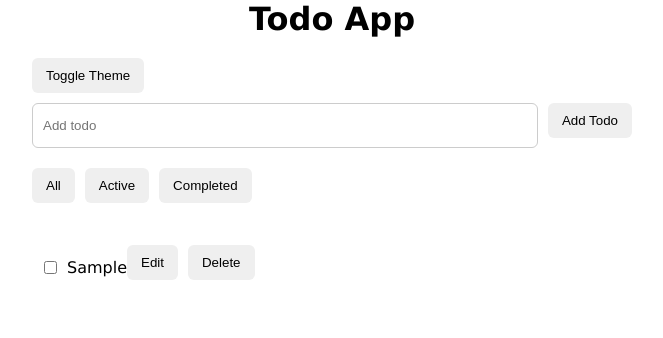
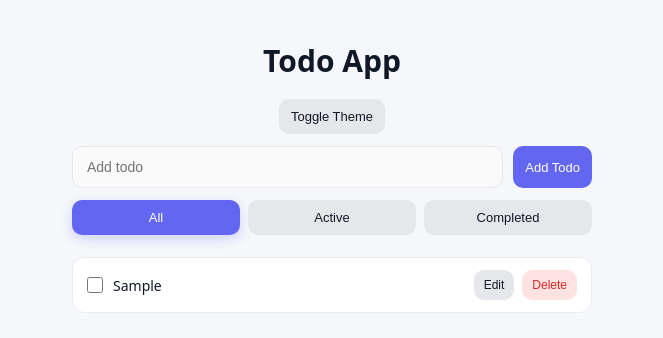
Before and after one commit to vbolden/ContextAPI_todo_list, a React (Vite) app: page / in a window 1280 px wide. Both pictures are taken after typing "Sample" into the empty fields and a click on the button "Add Todo". Shown: the top 338 px of the page, without its empty margins (308-971 px from the left). Built offline with nearby package versions, Linux system fonts and the light colour scheme.

Commit message:
redesigned app

```diff
--- a/src/App.css
+++ b/src/App.css
@@ -1,59 +1,159 @@
 * {
+    margin: 0;
     padding: 0;
-    margin: 0;
     box-sizing: border-box;
 }
 
-body {
-    font-family: Verdana, sans-serif;
+button,
+input {
+    transition: all 0.2s ease;
 }
 
-.container {
-    width: 600px;
-    height: fit-content;
-    margin: 0 auto;
+body {
+    font-family: system-ui, -apple-system, Segoe UI, Roboto, sans-serif;
 }
 
-h1 {
-    margin-bottom: 20px;
-    text-align: center;
+/* THEME SYSTEM */
+.container {
+    min-height: 100vh;
+    padding: 40px 16px;
+    display: flex;
+    flex-direction: column;
+    align-items: center;
+    gap: 12px;
 }
 
+.container.light {
+    background: #f5f7fb;
+    color: #111827;
+}
+
+.container.dark {
+    background-color: #121826;
+    color: #e5e7eb;
+}
+
+/* keep content aligned */
+.container>h1,
+.container>form,
+.container>div {
+    width: 100%;
+    max-width: 520px;
+}
+
+/* APP TITLE */
+h1 {
+    font-size: 30px;
+    font-weight: 700;
+    text-align: center;
+    margin-bottom: 6px;
+}
+
+/* INPUT FORM */
 form {
     display: flex;
     gap: 10px;
-    margin-bottom: 20px;
 }
 
-input[type="text"] {
+input {
     flex: 1;
-    padding: 10px;
-    border-radius: 6px;
-    border: 1px solid #ccc;
+    padding: 12px 14px;
+    border-radius: 10px;
+    border: 1px solid #e5e7eb;
+    outline: none;
+    font-size: 14px;
+    background: #fafafa;
+    color: #111827;
 }
 
+input:focus {
+    border-color: #6366f1;
+    background: white;
+    box-shadow: 0 0 0 3px rgba(99, 102, 241, 0.15);
+}
+
+.container.dark input {
+    background: #1f2937;
+    border: 1px solid #374151;
+    color: white;
+}
+
+/* BUTTON SYSTEM */
 button {
-    padding: 10px 14px;
     border: none;
-    border-radius: 6px;
+    padding: 10px 12px;
+    border-radius: 10px;
     cursor: pointer;
-    margin-bottom: 10px;
+    font-size: 13px;
+    font-weight: 500;
+    background: #e5e7eb;
+    color: #111827;
 }
 
 button:hover {
-    opacity: 0.85;
+    transform: translateY(-1px);
 }
 
+button:active {
+  transform: scale(.97);
+}
+
+button[type="submit"] {
+  background: #6366f1;
+  color: white;
+}
+
+button[type="submit"]:hover {
+  background: #4f46e5;
+}
+
+/* FILTER BUTTONS */
 .filter-buttons {
     display: flex;
-    gap: 10px;
-    margin-bottom: 20px;
+    gap: 8px;
 }
 
+.filter-buttons button {
+    flex: 1;
+}
+
+.active-filter {
+    background: #6366f1;
+    color: white;
+    box-shadow: 0 4px 12px rgba(99, 102, 241, 0.25);
+}
+
+.active-filter:hover {
+  background: #4f46e5;
+}
+
+/* TODO LIST */
+.todo-list {
+    display: flex;
+    flex-direction: column;
+    gap: 10px;
+    margin-top: 10px;
+}
+
+/* TODO ITEM */
 .todo-item {
+    background: white;
+    border: 1px solid #eaecef;
+    padding: 12px 14px;
+    border-radius: 12px;
     display: flex;
+    justify-content: space-between;
     align-items: center;
-    padding: 12px;
+}
+
+.todo-item:hover {
+    transform: translateY(-2px);
+    box-shadow: 0 10px 18px rgba(0, 0, 0, 0.06);
+}
+
+.container.dark .todo-item {
+    background: #1f2937;
+    border: 1px solid #374151;
 }
 
 .todo-left {
@@ -62,6 +162,94 @@ button:hover {
     gap: 10px;
 }
 
+.todo-item span {
+    font-size: 14px;
+}
+
+.todo-item input[type="checkbox"] {
+    width: 16px;
+    height: 16px;
+    accent-color: #6366f1;
+}
+
+.todo-item input[type="text"] {
+    padding: 7px 10px;
+    border: 1px solid #d1d5db;
+}
+
+.container.dark .todo-item input[type="text"] {
+    background: #1f2937;
+    color: #e5e7eb;
+    border-color: #374151;
+}
+
+.todo-item input[type="text"]:focus {
+    border-color: #6366f1;
+    box-shadow: 0 0 0 3px rgba(99, 102, 241, .2);
+}
+
+/* TODO ACTION BUTTONS */
+.todo-item>div:last-child {
+    display: flex;
+    gap: 8px;
+}
+
+.todo-item button {
+    padding: 8px 10px;
+    font-size: 12px;
+}
+
 .delete-button {
-    margin-left: 10px;
+    background: #fee2e2;
+    color: #dc2626;
 }
+
+.delete-button:hover {
+    background: #fecaca;
+}
+
+/* CLEAR COMPLETED BUTTON */
+.todo-list > button {
+  align-self:flex-end;
+  margin-top:10px;
+}
+
+.container.dark .todo-list > button {
+  background:#374151;
+  color:white;
+}
+
+button:disabled {
+    cursor: not-allowed;
+    opacity: 0.5;
+    transform: none;
+}
+
+button:disabled:hover {
+  background: inherit;
+}
+
+button:focus,
+input:focus {
+    outline: none;
+}
+
+/* CONTROL BUTTON SYSTEM */
+.container.dark .control-btn {
+    background: #1f2937;
+    color: #e5e7eb;
+    border: 1px solid #374151;
+}
+
+.container.dark .control-btn:hover {
+    background: #374151;
+}
+
+/* DARK MODE ACTIVE FILTER */
+.container.dark .filter-buttons .active-filter {
+    background: #6366f1;
+}
+
+.container.dark .filter-buttons .active-filter:hover {
+    background: #4f46e5;
+}
```
